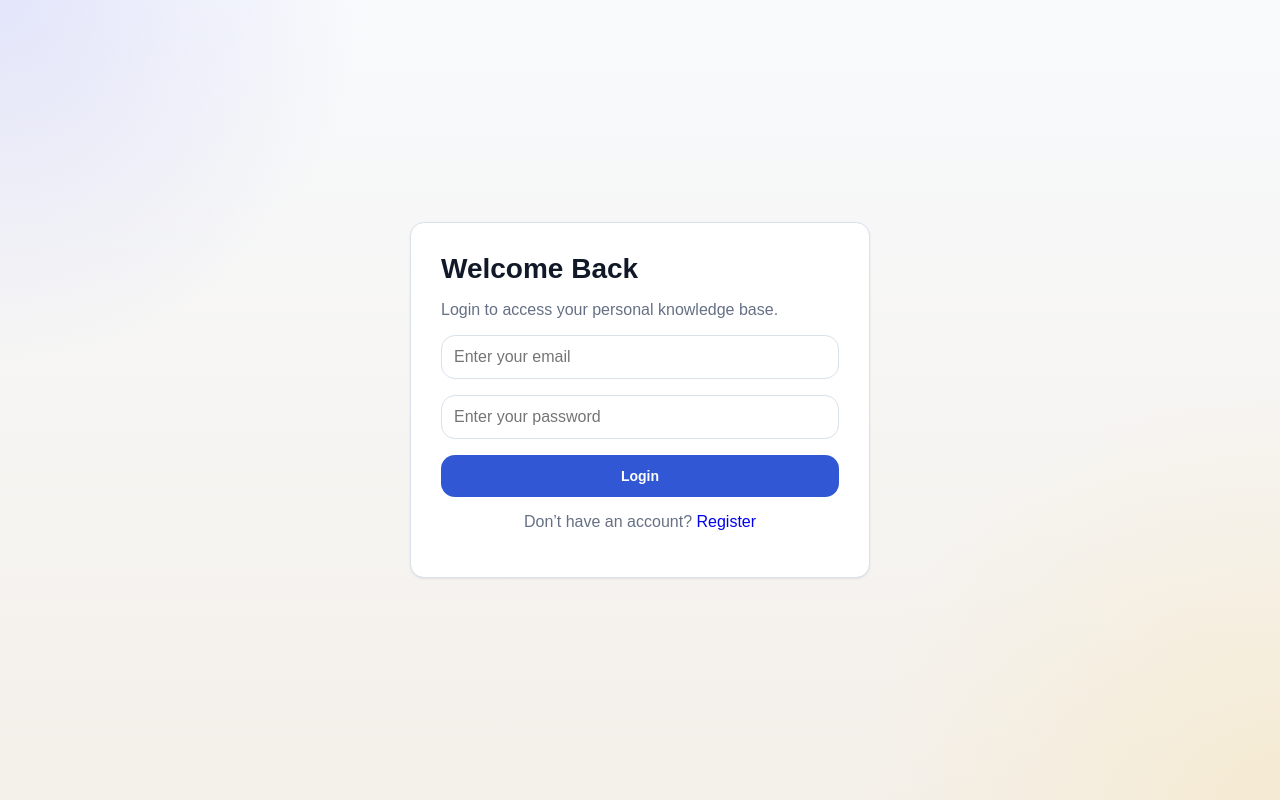
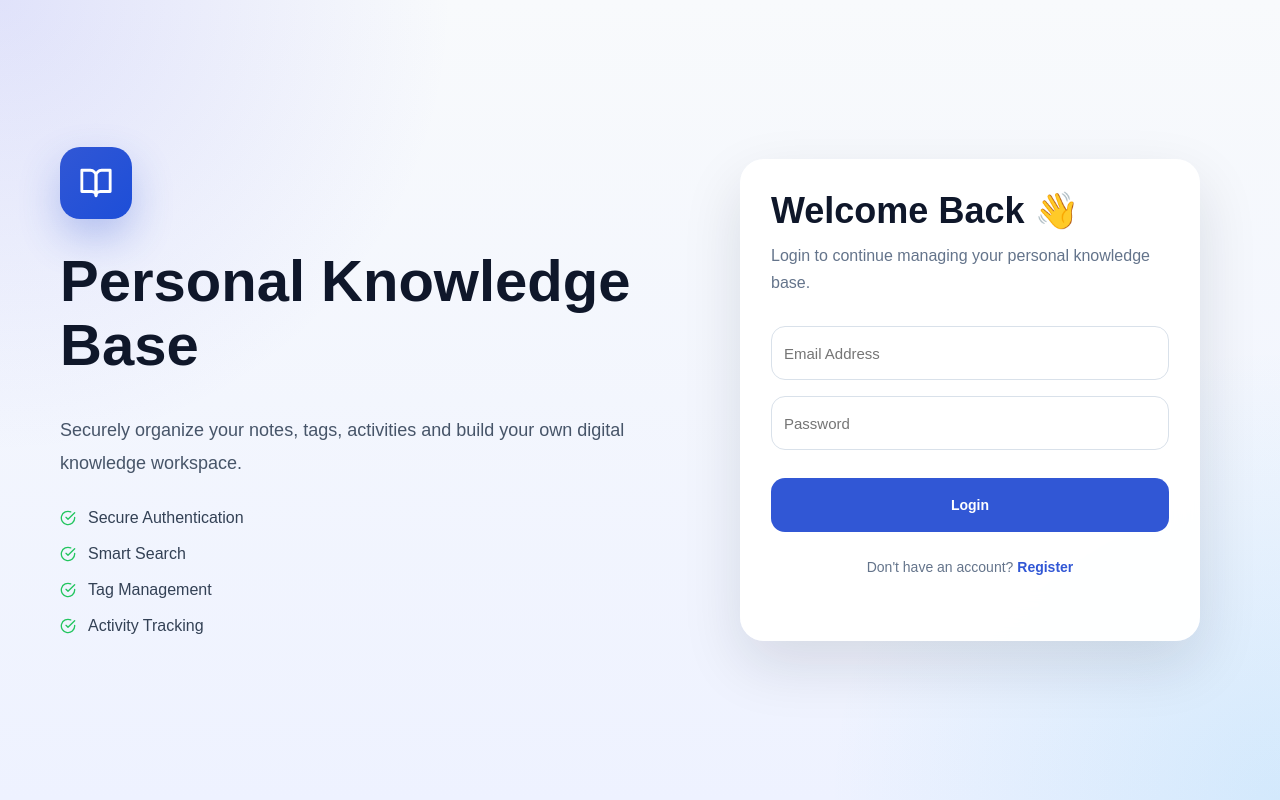
Before and after one commit to DINESH656/personal-notes-service-, a React (Create React App) app in the folder personal_notes_frontend/personal-notes-frontend/: page /login in a window 1280 px wide. Built offline with nearby package versions, Linux system fonts and the light colour scheme.

Commit message:
feat: Enhance authentication pages with improved UI, add icons, and update styles for better user experience

```diff
--- a/personal_notes_frontend/personal-notes-frontend/src/features/auth/login.jsx
+++ b/personal_notes_frontend/personal-notes-frontend/src/features/auth/login.jsx
@@ -1,5 +1,6 @@
 import { useState } from "react";
 import { Link, useNavigate } from "react-router-dom";
+import { FiBookOpen, FiCheckCircle } from "react-icons/fi";
 import { loginUser } from "./auth.service";
 
 const Login = () => {
@@ -36,6 +37,7 @@ const Login = () => {
 
     try {
       setLoading(true);
+
       const response = await loginUser(formData);
 
       localStorage.setItem("token", response.data.token);
@@ -51,15 +53,43 @@ const Login = () => {
 
   return (
     <div className="auth-page">
+
+      <div className="auth-left">
+
+        <div className="auth-logo">
+          <FiBookOpen size={34} />
+        </div>
+
+        <h1>Personal Knowledge Base</h1>
+
+        <p>
+          Securely organize your notes, tags, activities and build your own
+          digital knowledge workspace.
+        </p>
+
+        <ul>
+          <li><FiCheckCircle /> Secure Authentication</li>
+          <li><FiCheckCircle /> Smart Search</li>
+          <li><FiCheckCircle /> Tag Management</li>
+          <li><FiCheckCircle /> Activity Tracking</li>
+        </ul>
+
+      </div>
+
       <div className="auth-card">
-        <h2>Welcome Back</h2>
-        <p>Login to access your personal knowledge base.</p>
+
+        <h2>Welcome Back 👋</h2>
+
+        <p>
+          Login to continue managing your personal knowledge base.
+        </p>
 
         <form className="form-card auth-form" onSubmit={handleSubmit}>
+
           <input
             type="email"
             name="email"
-            placeholder="Enter your email"
+            placeholder="Email Address"
             value={formData.email}
             onChange={handleChange}
           />
@@ -67,7 +97,7 @@ const Login = () => {
           <input
             type="password"
             name="password"
-            placeholder="Enter your password"
+            placeholder="Password"
             value={formData.password}
             onChange={handleChange}
           />
@@ -75,14 +105,17 @@ const Login = () => {
           <button type="submit" disabled={loading}>
             {loading ? "Logging in..." : "Login"}
           </button>
+
         </form>
 
         {error && <p className="error-text">{error}</p>}
 
         <p className="auth-switch">
-          Don’t have an account? <Link to="/register">Register</Link>
+          Don't have an account? <Link to="/register">Register</Link>
         </p>
+
       </div>
+
     </div>
   );
 };
--- a/personal_notes_frontend/personal-notes-frontend/src/features/auth/register.jsx
+++ b/personal_notes_frontend/personal-notes-frontend/src/features/auth/register.jsx
@@ -1,5 +1,6 @@
 import { useState } from "react";
 import { Link, useNavigate } from "react-router-dom";
+import { FiBookOpen, FiCheckCircle } from "react-icons/fi";
 import { registerUser } from "./auth.service";
 
 const Register = () => {
@@ -23,6 +24,7 @@ const Register = () => {
 
   const handleSubmit = async (e) => {
     e.preventDefault();
+
     setError("");
 
     if (!formData.full_name.trim()) {
@@ -47,8 +49,11 @@ const Register = () => {
 
     try {
       setLoading(true);
+
       await registerUser(formData);
+
       navigate("/login");
+
     } catch (error) {
       setError(error.response?.data?.message || "Registration failed");
     } finally {
@@ -58,15 +63,43 @@ const Register = () => {
 
   return (
     <div className="auth-page">
+
+      <div className="auth-left">
+
+        <div className="auth-logo">
+          <FiBookOpen size={34} />
+        </div>
+
+        <h1>Personal Knowledge Base</h1>
+
+        <p>
+          Create your free account and start organizing your notes,
+          activities and knowledge in one secure place.
+        </p>
+
+        <ul>
+          <li><FiCheckCircle /> Secure Authentication</li>
+          <li><FiCheckCircle /> Smart Organization</li>
+          <li><FiCheckCircle /> Powerful Search</li>
+          <li><FiCheckCircle /> Cloud Ready</li>
+        </ul>
+
+      </div>
+
       <div className="auth-card">
-        <h2>Create Account</h2>
-        <p>Register to manage your notes securely.</p>
+
+        <h2>Create Account 🚀</h2>
+
+        <p>
+          Register to begin building your personal knowledge base.
+        </p>
 
         <form className="form-card auth-form" onSubmit={handleSubmit}>
+
           <input
             type="text"
             name="full_name"
-            placeholder="Enter your full name"
+            placeholder="Full Name"
             value={formData.full_name}
             onChange={handleChange}
           />
@@ -74,7 +107,7 @@ const Register = () => {
           <input
             type="email"
             name="email"
-            placeholder="Enter your email"
+            placeholder="Email Address"
             value={formData.email}
             onChange={handleChange}
           />
@@ -82,14 +115,15 @@ const Register = () => {
           <input
             type="password"
             name="password"
-            placeholder="Enter your password"
+            placeholder="Password (Minimum 8 characters)"
             value={formData.password}
             onChange={handleChange}
           />
 
           <button type="submit" disabled={loading}>
-            {loading ? "Registering..." : "Register"}
+            {loading ? "Creating Account..." : "Create Account"}
           </button>
+
         </form>
 
         {error && <p className="error-text">{error}</p>}
@@ -97,7 +131,9 @@ const Register = () => {
         <p className="auth-switch">
           Already have an account? <Link to="/login">Login</Link>
         </p>
+
       </div>
+
     </div>
   );
 };
--- a/personal_notes_frontend/personal-notes-frontend/src/styles/App.css
+++ b/personal_notes_frontend/personal-notes-frontend/src/styles/App.css
@@ -32,10 +32,24 @@ body,
 
 body {
   margin: 0;
-  font-family: Inter, system-ui, -apple-system, BlinkMacSystemFont, "Segoe UI", sans-serif;
+  font-family:
+    Inter,
+    system-ui,
+    -apple-system,
+    BlinkMacSystemFont,
+    "Segoe UI",
+    sans-serif;
   background:
-    radial-gradient(circle at top left, rgba(99, 102, 241, 0.14), transparent 24%),
-    radial-gradient(circle at bottom right, rgba(251, 191, 36, 0.12), transparent 28%),
+    radial-gradient(
+      circle at top left,
+      rgba(99, 102, 241, 0.14),
+      transparent 24%
+    ),
+    radial-gradient(
+      circle at bottom right,
+      rgba(251, 191, 36, 0.12),
+      transparent 28%
+    ),
     linear-gradient(180deg, #f8fafc 0%, #f4f0ea 100%);
   color: var(--text);
 }
@@ -68,7 +82,11 @@ a svg {
   justify-content: space-between;
   gap: 20px;
   padding: 14px 22px;
-  background: linear-gradient(180deg, rgba(255, 255, 255, 0.96), rgba(248, 250, 252, 0.92));
+  background: linear-gradient(
+    180deg,
+    rgba(255, 255, 255, 0.96),
+    rgba(248, 250, 252, 0.92)
+  );
   border: 1px solid rgba(209, 213, 219, 0.7);
   border-radius: calc(var(--radius) * 1.2);
   box-shadow: 0 18px 40px rgba(15, 23, 42, 0.08);
@@ -134,7 +152,11 @@ a svg {
   font-size: 14px;
   font-weight: 700;
   white-space: nowrap;
-  transition: transform 0.16s ease, background 0.16s ease, border-color 0.16s ease, color 0.16s ease;
+  transition:
+    transform 0.16s ease,
+    background 0.16s ease,
+    border-color 0.16s ease,
+    color 0.16s ease;
 }
 
 .nav-links a:hover,
@@ -154,12 +176,146 @@ a svg {
 
 .auth-page {
   min-height: 100vh;
+
   display: grid;
-  place-items: center;
-  padding: 24px;
+  grid-template-columns: 1fr 480px;
+
+  align-items: center;
+
+  gap: 70px;
+
+  padding: 60px;
+
+  background:
+    radial-gradient(
+      circle at top left,
+      rgba(99, 102, 241, 0.16),
+      transparent 30%
+    ),
+    radial-gradient(
+      circle at bottom right,
+      rgba(14, 165, 233, 0.12),
+      transparent 30%
+    ),
+    linear-gradient(180deg, #f8fafc, #eef2ff);
 }
 
-.auth-card,
+.auth-card {
+  width: 100%;
+  max-width: 460px;
+
+  padding: 40px;
+
+  background: rgba(255, 255, 255, 0.96);
+
+  border-radius: 24px;
+
+  border: 1px solid rgba(255, 255, 255, 0.4);
+
+  backdrop-filter: blur(20px);
+
+  box-shadow: 0 24px 60px rgba(15, 23, 42, 0.12);
+}
+.auth-left {
+  display: flex;
+
+  flex-direction: column;
+
+  justify-content: center;
+
+  max-width: 600px;
+}
+
+.auth-left h1 {
+  font-size: 58px;
+
+  line-height: 1.1;
+
+  margin: 0 0 20px;
+
+  color: #0f172a;
+}
+
+.auth-left p {
+  color: #475569;
+
+  font-size: 18px;
+
+  line-height: 1.8;
+
+  margin-bottom: 30px;
+}
+
+.auth-left ul {
+  list-style: none;
+
+  padding: 0;
+
+  margin: 0;
+}
+.auth-left li svg {
+  color: #22c55e;
+  flex-shrink: 0;
+}
+
+.auth-left li {
+  display: flex;
+
+  align-items: center;
+
+  gap: 12px;
+
+  margin-bottom: 18px;
+
+  font-size: 16px;
+
+  color: #334155;
+
+  font-weight: 500;
+}
+.auth-logo {
+  width: 72px;
+
+  height: 72px;
+
+  border-radius: 20px;
+
+  display: flex;
+
+  align-items: center;
+
+  justify-content: center;
+
+  margin-bottom: 30px;
+
+  color: white;
+
+  font-size: 34px;
+
+  background: linear-gradient(135deg, #3157d5, #1d4ed8);
+
+  box-shadow: 0 18px 40px rgba(49, 87, 213, 0.3);
+}
+.auth-form input {
+  height: 54px;
+
+  font-size: 15px;
+
+  border-radius: 14px;
+
+  padding: 0 16px;
+}
+.auth-form button {
+  height: 54px;
+
+  margin-top: 12px;
+
+  border-radius: 14px;
+
+  font-size: 15px;
+
+  font-weight: 700;
+}
 .form-card,
 .search-card,
 .note-card,
@@ -178,11 +334,22 @@ a svg {
 }
 
 .auth-card h2 {
-  margin: 0 0 8px;
-  font-size: 28px;
+  margin: 0;
+
+  font-size: 36px;
+
+  font-weight: 800;
+
+  color: #0f172a;
 }
 
-.auth-card p,
+.auth-card p {
+  margin: 10px 0 30px;
+
+  color: #64748b;
+
+  line-height: 1.7;
+}
 .form-page-header p,
 .dashboard-hero p,
 .search-header p,
@@ -192,8 +359,23 @@ a svg {
 }
 
 .auth-switch {
-  margin-top: 16px !important;
+  margin-top: 24px !important;
+
   text-align: center;
+
+  color: #64748b;
+
+  font-size: 14px;
+}
+
+.auth-switch a {
+  color: #3157d5;
+
+  font-weight: 700;
+}
+
+.auth-switch a:hover {
+  text-decoration: underline;
 }
 
 .form-card {
@@ -282,7 +464,6 @@ a svg {
   box-shadow: 0 10px 25px rgba(37, 99, 235, 0.18);
   transform: translateY(-1px);
 }
-
 
 .secondary-btn {
   color: #344054;
@@ -1039,6 +1220,27 @@ button:disabled {
   .search-bar {
     grid-template-columns: repeat(3, minmax(0, 1fr));
   }
+  .auth-page {
+    grid-template-columns: 1fr;
+
+    gap: 30px;
+
+    padding: 24px;
+  }
+
+  .auth-left {
+    text-align: center;
+
+    max-width: none;
+  }
+
+  .auth-left h1 {
+    font-size: 38px;
+  }
+
+  .auth-logo {
+    margin: auto auto 24px;
+  }
 }
 
 @media (max-width: 760px) {
```
